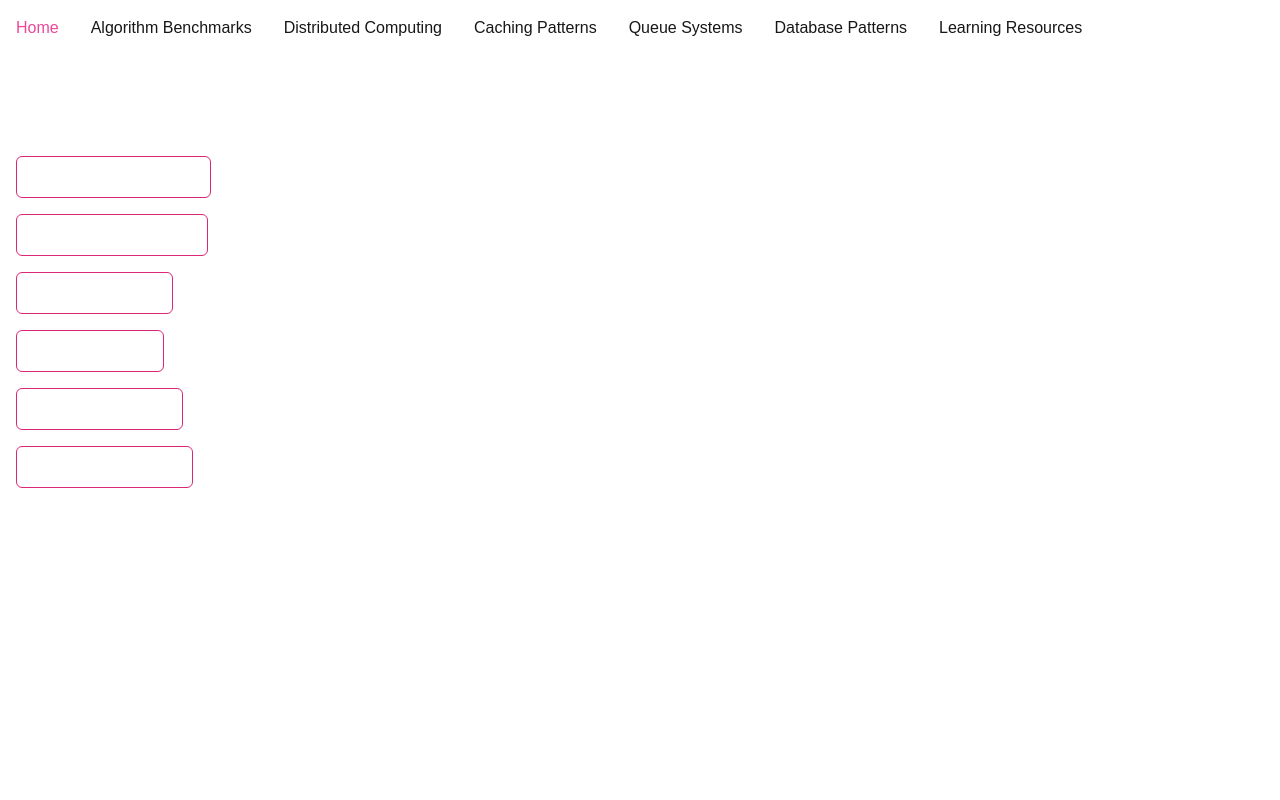
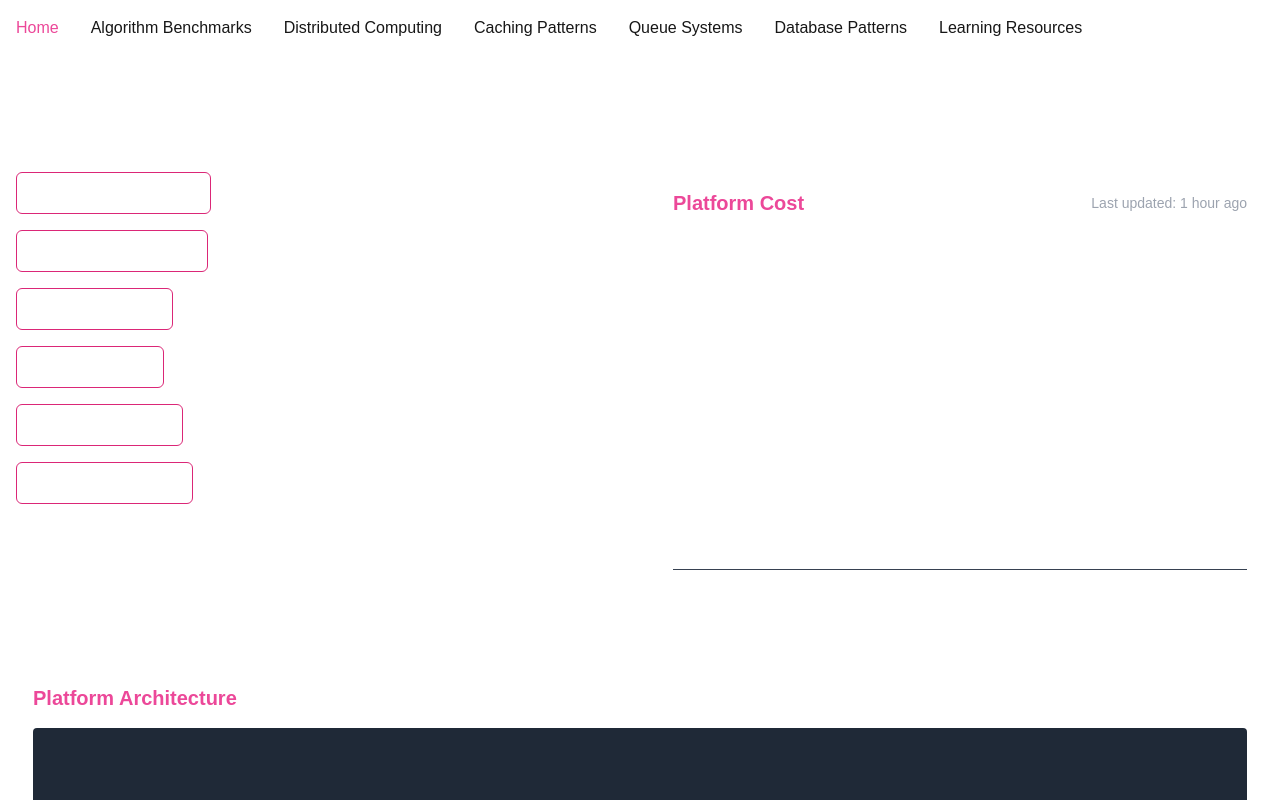
Before and after one commit to sb-haz/system-performance-analyser, a Next.js app in the folder frontend/: page / in a window 1280 px wide. Shown: the top 800 px of the page. Built offline with nearby package versions, Linux system fonts and the light colour scheme.

Commit message:
update homepage

```diff
--- a/frontend/src/app/algo-benchmarks/searching/page.tsx
+++ b/frontend/src/app/algo-benchmarks/searching/page.tsx
@@ -375,7 +375,7 @@ export default function Searching() {
                                     className="pink-button flex items-center gap-1"
                                 >
                                     {isTestRunning ? (
-                                        <>Running Test... <Loader className="animate-spin" size={18} /></>
+                                        <>Run Test <Loader className="animate-spin" size={18} /></>
                                     ) : (
                                         <>Run Test <Play size={18} /></>
                                     )}
--- a/frontend/src/app/algo-benchmarks/sorting/page.tsx
+++ b/frontend/src/app/algo-benchmarks/sorting/page.tsx
@@ -350,7 +350,7 @@ export default function Sorting() {
                                     className="pink-button flex items-center gap-1"
                                 >
                                     {isTestRunning ? (
-                                        <>Running Test... <Loader className="animate-spin" size={18} /></>
+                                        <>Run Test <Loader className="animate-spin" size={18} /></>
                                     ) : (
                                         <>Run Test <Play size={18} /></>
                                     )}
--- a/frontend/src/app/page.tsx
+++ b/frontend/src/app/page.tsx
@@ -3,14 +3,13 @@ import Link from 'next/link'
 export default function Home() {
   return (
     <div>
+      <h1 className="text-3xl mb-8 text-white">System Performance Analyser</h1>
 
-      {/* heading */}
-      <div>
-        <h1 className="text-3xl text-white">System Performance Analyser</h1>
-      </div>
-
-      {/* content */}
-      <div className="flex flex-col gap-4 w-fit py-4">
+      <div className="flex flex-col gap-4">
+        {/* top layer grid */}
+        <div className="grid grid-cols-2 gap-8">
+          {/* left col */}
+          <div className="flex flex-col gap-4 w-fit">
             <Link href="/algo-benchmarks">
               <button className="pink-button">Algorithm Benchmarks</button>
             </Link>
@@ -36,6 +35,71 @@ export default function Home() {
             </Link>
           </div>
 
+          {/* right col */}
+          <div className="border border-white p-4 rounded-lg">
+            <div className="flex justify-between items-center mb-4">
+              <h2 className="text-xl font-bold text-pink-500">Platform Cost</h2>
+              <p className="text-sm text-gray-400">Last updated: 1 hour ago</p>
             </div>
-  );
+            <div className="grid grid-cols-2 gap-4 text-white mb-4">
+              <div>
+                <p className="font-medium">Frontend</p>
+                <p className="text-sm">Vercel Hobby Plan</p>
+                <p>£0.00</p>
+              </div>
+              <div>
+                <p className="font-medium">Algorithm Benchmarks</p>
+                <p className="text-sm">Lambda + Fargate</p>
+                <p>£0.00</p>
+              </div>
+              <div>
+                <p className="font-medium">Distributed Computing</p>
+                <p className="text-sm">ECS + Load Balancer</p>
+                <p>£0.00</p>
+              </div>
+              <div>
+                <p className="font-medium">Caching Patterns</p>
+                <p className="text-sm">ElastiCache + Lambda</p>
+                <p>£0.00</p>
+              </div>
+              <div>
+                <p className="font-medium">Queue Systems</p>
+                <p className="text-sm">SQS + Lambda</p>
+                <p>£0.00</p>
+              </div>
+              <div>
+                <p className="font-medium">Database Patterns</p>
+                <p className="text-sm">RDS + DynamoDB</p>
+                <p>£0.00</p>
+              </div>
+              <div>
+                <p className="font-medium">Learning Resources</p>
+                <p className="text-sm">S3 + CloudFront</p>
+                <p>£0.00</p>
+              </div>
+              <div>
+                <p className="font-medium">Monitoring</p>
+                <p className="text-sm">CloudWatch</p>
+                <p>£0.00</p>
+              </div>
+            </div>
+            <div className="border-t border-gray-700 pt-4">
+              <div className="flex justify-between text-white">
+                <p className="font-medium">Last 30 days cost</p>
+                <p className="font-medium">£0.00</p>
+              </div>
+            </div>
+          </div>
+        </div>
+
+        {/* second box */}
+        <div className="border border-white p-4 rounded-lg mt-6">
+          <h2 className="mb-4 text-xl font-bold text-pink-500">Platform Architecture</h2>
+          <div className="bg-gray-800 p-8 rounded text-center text-gray-400 h-[80vh] flex items-center justify-center">
+            Architecture Diagram
+          </div>
+        </div>
+      </div>
+    </div>
+  )
 }
```
Lines whose indentation alone changed are shown as unchanged.
